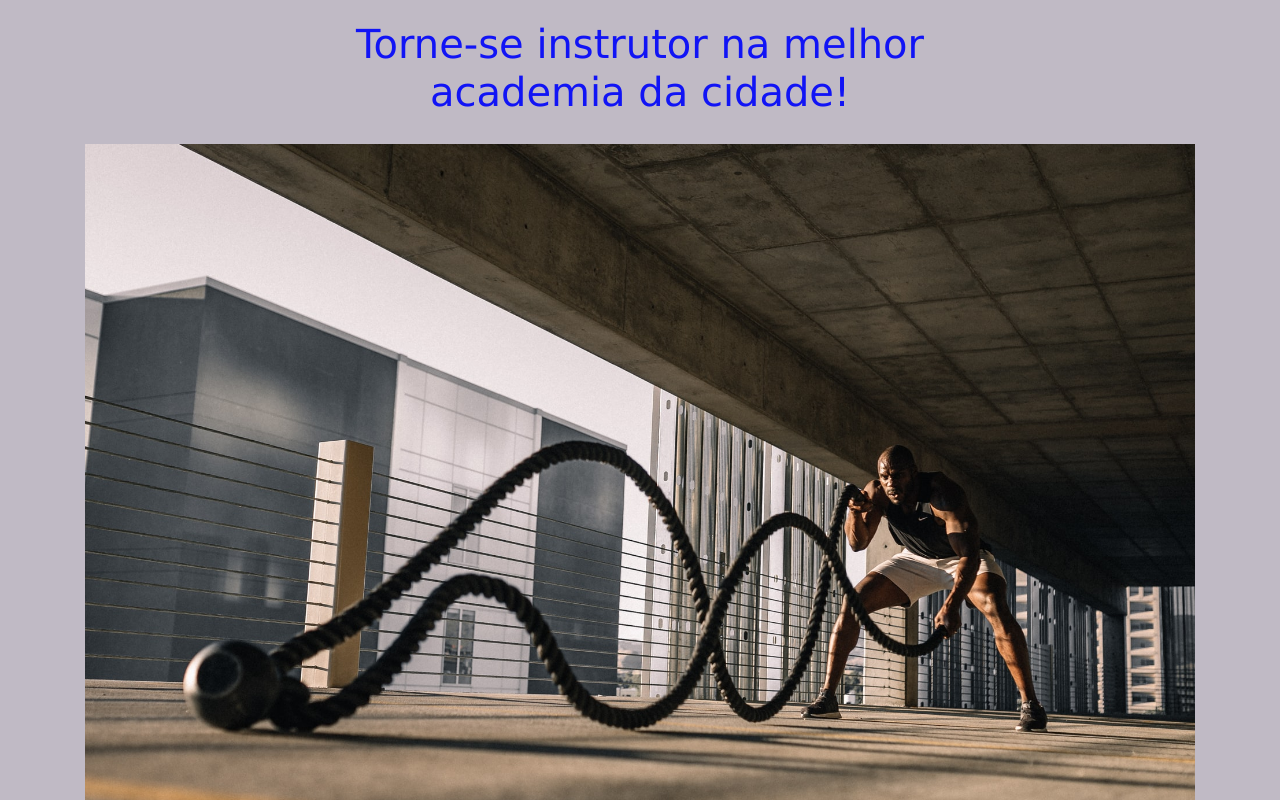
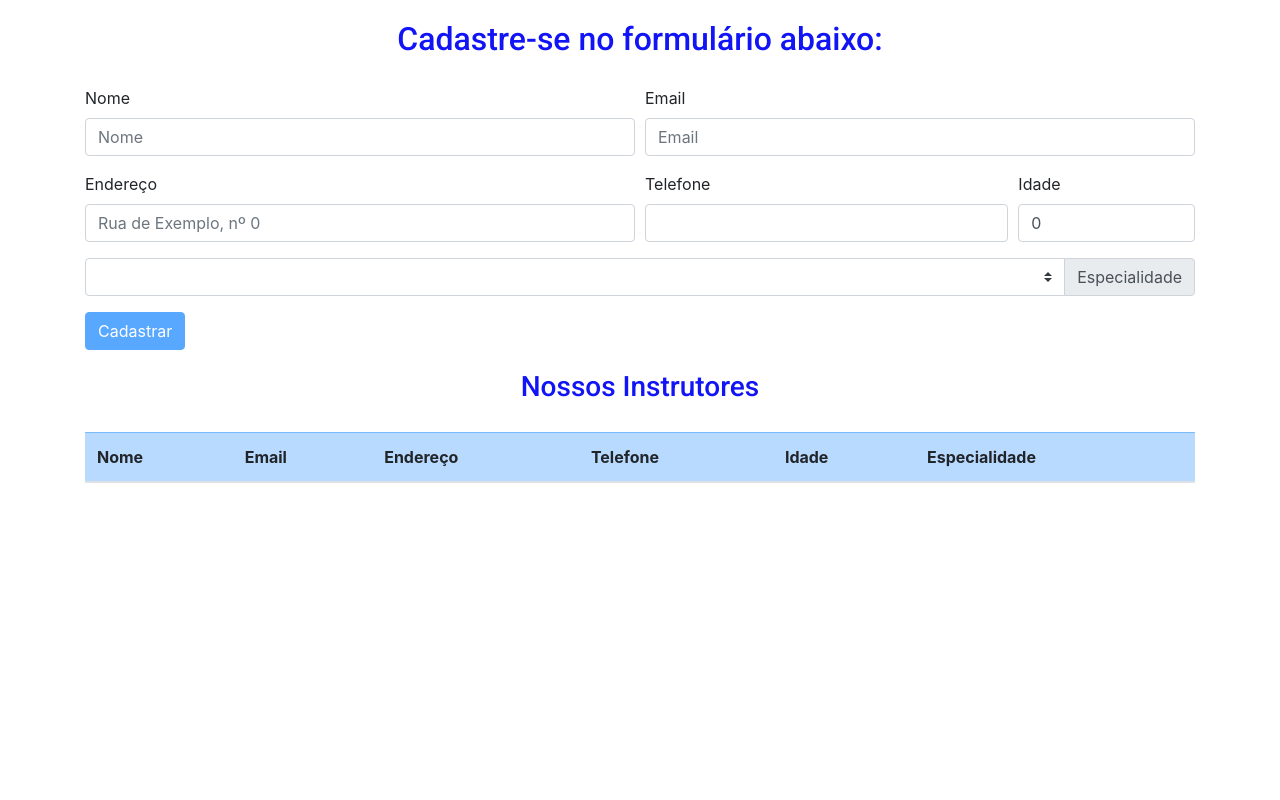
Before and after one commit to WebertiBarbosa/cadastro-instrutor, an Angular app: page /instructor-new in a window 1280 px wide. Shown: the top 800 px of the page. Built offline with nearby package versions, Linux system fonts and the light colour scheme; what ngx-mask would draw is missing.

Commit message:
adicionando rotas

```diff
--- a/src/app/app.component.html
+++ b/src/app/app.component.html
@@ -1,4 +1 @@
-<body class="body">
-  <instructor-new></instructor-new>
-  <instructor-list></instructor-list>
-</body>
+<router-outlet></router-outlet>
--- /dev/null
+++ b/src/app/app.routing.ts
@@ -0,0 +1,15 @@
+import { ModuleWithProviders } from "@angular/core";
+import { RouterModule, Routes } from "@angular/router";
+
+import { HomeComponent } from "./home/home.component";
+import { InstructorListComponent } from "./instructor-list/instructor-list.component";
+import { InstructorNewComponent } from "./instructor-new/instructor-new.component";
+
+const APP_ROUTES: Routes = [
+  { path: 'instrutor-list', component: InstructorListComponent },
+  { path: 'instructor-new', component: InstructorNewComponent },
+  { path: '', component:HomeComponent }
+]
+
+
+export const routing: ModuleWithProviders<RouterModule> = RouterModule.forRoot(APP_ROUTES)
--- /dev/null
+++ b/src/app/home/home.component.html
@@ -0,0 +1,7 @@
+<div class="container">
+  <h1>Torne-se instrutor na melhor academia da cidade!</h1>
+  <img src="../../assets/workout3.jpg" class="img-fluid" alt="Imagem da Academia">
+  <div class="text-center mt-4">
+    <button routerLink="/instructor-new" type="button" class="btn btn-primary">Cadastre-se</button>
+  </div>
+</div>
--- /dev/null
+++ b/src/app/home/home.component.ts
@@ -0,0 +1,15 @@
+import { Component, OnInit } from '@angular/core';
+
+@Component({
+  selector: 'home',
+  templateUrl: './home.component.html',
+  styleUrls: ['./home.component.scss']
+})
+export class HomeComponent implements OnInit {
+
+  constructor() { }
+
+  ngOnInit(): void {
+  }
+
+}
--- a/src/app/instructor-new/instructor-new.component.html
+++ b/src/app/instructor-new/instructor-new.component.html
@@ -1,8 +1,5 @@
-<div class="container">
-  <h1>Torne-se instrutor na melhor<br> academia da cidade!</h1>
-  <img src="../../assets/workout3.jpg" class="img-fluid" alt="Imagem da Academia">
-  <h2>Cadastre-se no formulário abaixo:</h2>
-</div>
+
+<h2>Cadastre-se no formulário abaixo:</h2>
 
 <div class="container">
   <form>
@@ -58,3 +55,5 @@
 
   </form>
 </div>
+
+<instructor-list></instructor-list>
--- a/src/style.css
+++ b/src/style.css
@@ -1,3 +1,7 @@
+@import url('https://fonts.googleapis.com/css2?family=Roboto:wght@400;500&display=swap');
+
+
+
 .body {
   background: rgb(192, 186, 197);
 }
@@ -10,3 +14,7 @@ h1, h2, h3 {
   text-align: center;
   font-family: Verdana, Geneva, Tahoma, sans-serif;
 }
+
+h1, h2, h3{
+  font-family: 'Roboto', sans-serif;
+}
```
Also changed, not shown: src/app/app.module.ts (+7 -2 lines), src/app/home/home.component.scss (added), 1 other file (tests, documents, lock files or other folders).
